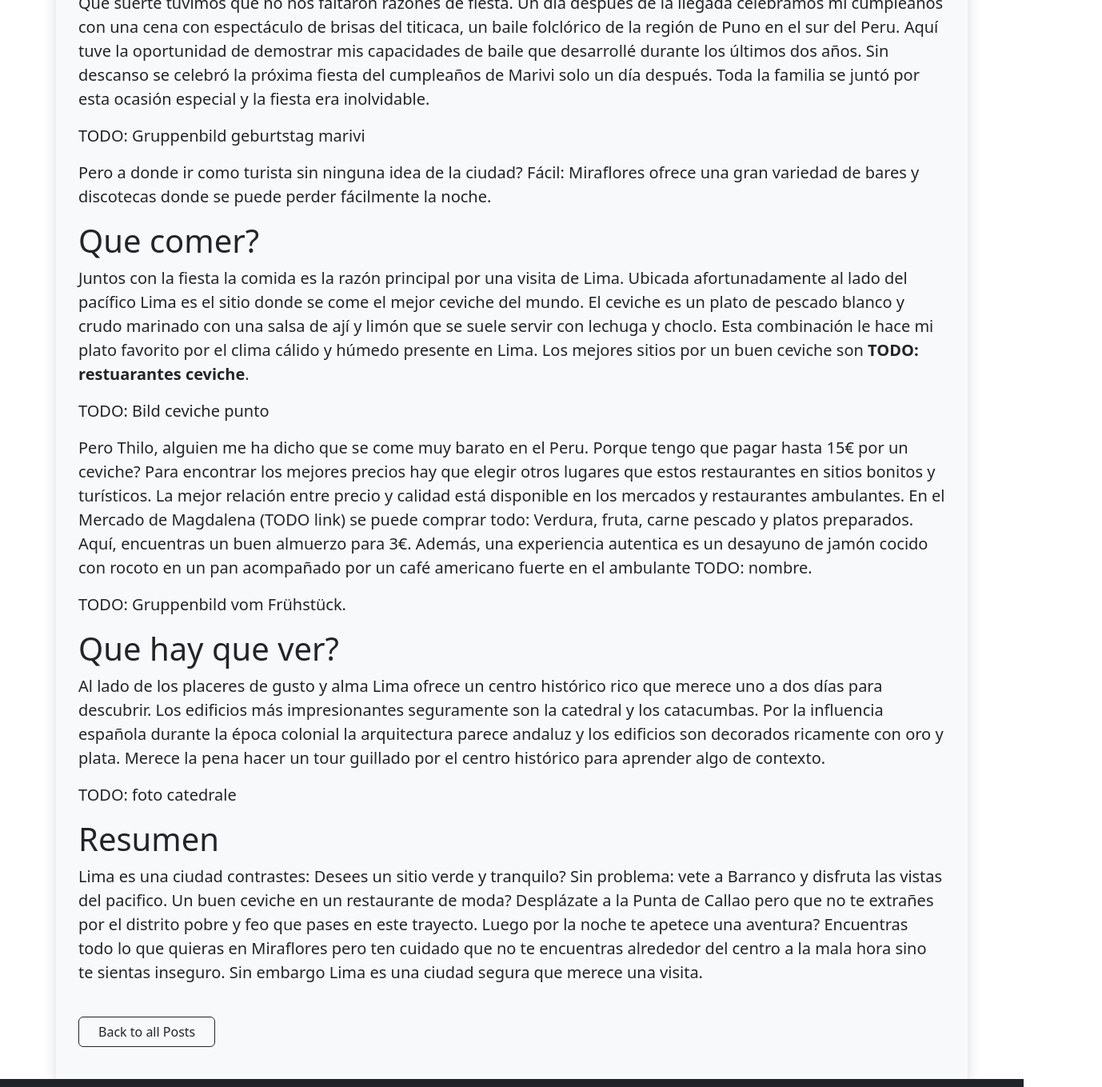
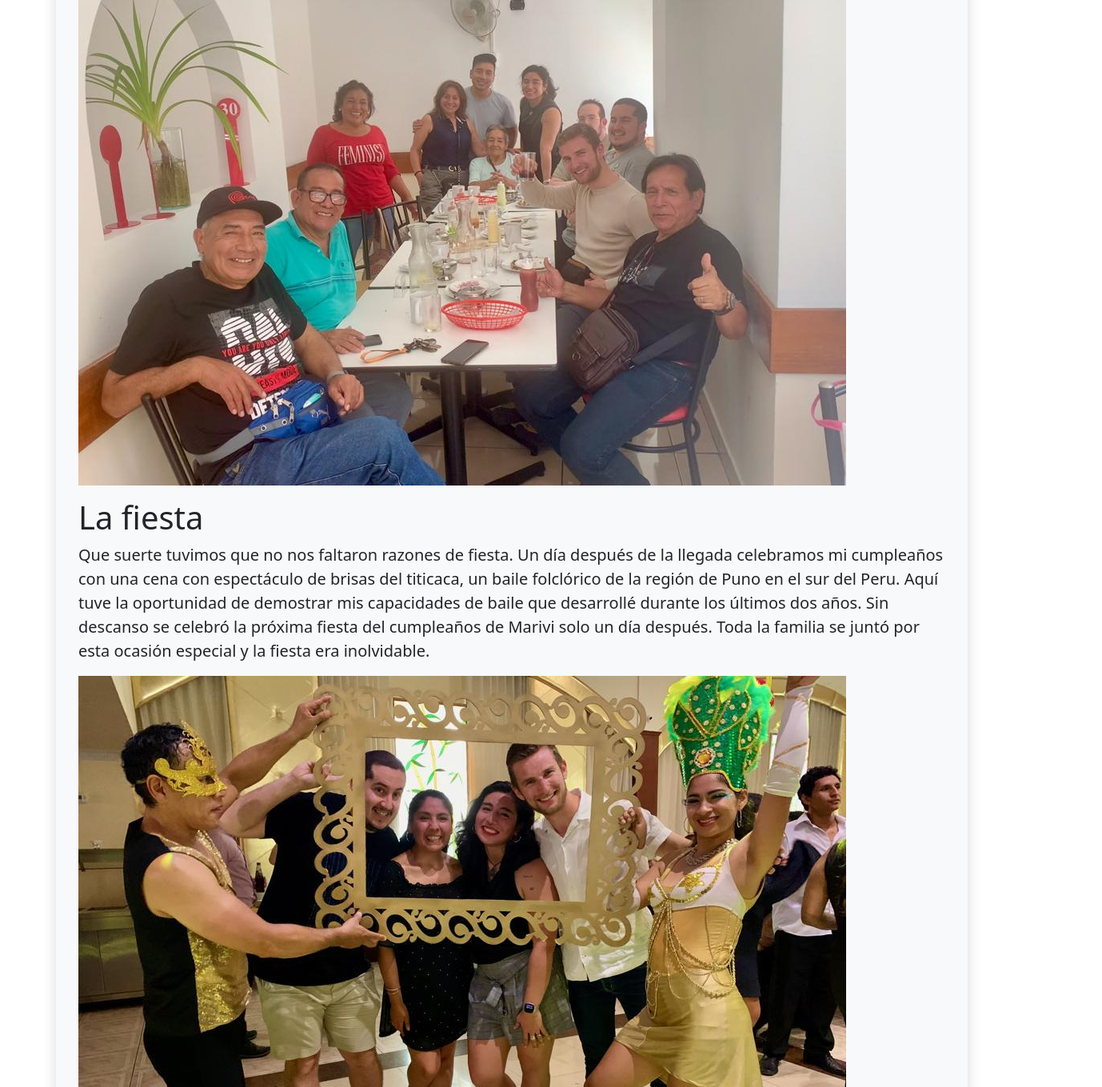
Before and after one commit to twendt97/website, a Gatsby site: page /blog/2024-04-28/peru-lima in a window 1280 px wide. Shown: the part 503-1862 px from the top of the page at 80% size, 1378 px wide, since content can reach past the window. Built offline with nearby package versions, Linux system fonts and the light colour scheme; Gatsby itself is replaced by a stand-in of ours.

Commit message:
Add images and fix todos

```diff
--- a/blog/2024-03-lima/index.mdx
+++ b/blog/2024-03-lima/index.mdx
@@ -21,7 +21,7 @@ Me siento muy afortunado haber conocido a la familia de Marivi que sigue viviend
 mientras ella se fue a España hace muchos años. Empezamos nuestra aventura culinaria con un
 desayuno fuerte en un restaurante típico en el corazón de Lima.
 
-TODO: pic of breakfast
+![Grupo de desayuno](./img/group_breakfast.jpg)
 
 # La fiesta
 
@@ -32,7 +32,7 @@ demostrar mis capacidades de baile que desarrollé durante los últimos dos año
 se celebró la próxima fiesta del cumpleaños de Marivi solo un día después. Toda la familia
 se juntó por esta ocasión especial y la fiesta era inolvidable.
 
-TODO: Gruppenbild geburtstag marivi
+![Grupo de fiesta](./img/fiesta.jpg)
 
 Pero a donde ir como turista sin ninguna idea de la ciudad? Fácil: Miraflores ofrece una
 gran variedad de bares y discotecas donde se puede perder fácilmente la noche.
@@ -43,21 +43,22 @@ Juntos con la fiesta la comida es la razón principal por una visita de Lima. Ub
 afortunadamente al lado del pacífico Lima es el sitio donde se come el mejor ceviche del
 mundo. El ceviche es un plato de pescado blanco y crudo marinado con una salsa de ají y limón
 que se suele servir con lechuga y choclo. Esta combinación le hace mi plato favorito por el clima
-cálido y húmedo presente en Lima. Los mejores sitios por un buen ceviche son
-**TODO: restuarantes ceviche**.
+cálido y húmedo presente en Lima. Los mejores sitios por un buen ceviche son los restaurantes
+[Moya](https://maps.app.goo.gl/D5fQKmDWdKfX4QNx5) y [La Caleta de la Punta](https://maps.app.goo.gl/8wQPQXdwWpBtxYURA).
 
-TODO: Bild ceviche punto
+![Ceviche](./img/ceviche.jpg)
 
 Pero Thilo, alguien me ha dicho que se come muy barato en el Peru. Porque tengo que pagar
 hasta 15€ por un ceviche? Para encontrar los mejores precios hay que elegir otros lugares
 que estos restaurantes en sitios bonitos y turísticos.
 La mejor relación entre precio y calidad está disponible en los mercados y restaurantes
-ambulantes. En el Mercado de Magdalena (TODO link) se puede comprar todo: Verdura, fruta,
+ambulantes. En el [Mercado de Magdalena](https://maps.app.goo.gl/bLL54W9g371ddWob9) se puede comprar todo: Verdura, fruta,
 carne pescado y platos preparados. Aquí, encuentras un buen almuerzo para 3€. Además,
 una experiencia autentica es un desayuno de jamón cocido con rocoto en un pan acompañado
-por un café americano fuerte en el ambulante TODO: nombre.
+por un café americano fuerte en el ambulante [Son de Jamón de Angel y Luz](https://maps.app.goo.gl/SXYyZ9VoikixyJDRA).
 
-TODO: Gruppenbild vom Frühstück.
+![Yo tomando desayuno](./img/ambulante.jpg)
+
 
 # Que hay que ver?
 
@@ -67,7 +68,7 @@ y los catacumbas. Por la influencia española durante la época colonial la arqu
 andaluz y los edificios son decorados ricamente con oro y plata. Merece la pena hacer un
 tour guillado por el centro histórico para aprender algo de contexto.
 
-TODO: foto catedrale
+![Catedral de Lima](./img/cathedrale.jpg)
 
 # Resumen
 
```
Also changed, not shown: blog/2024-03-lima/img/ambulante.jpg (added), blog/2024-03-lima/img/cathedrale.jpg (added), blog/2024-03-lima/img/ceviche.jpg (added), blog/2024-03-lima/img/fiesta.jpg (added), blog/2024-03-lima/img/group_breakfast.jpg (added).
